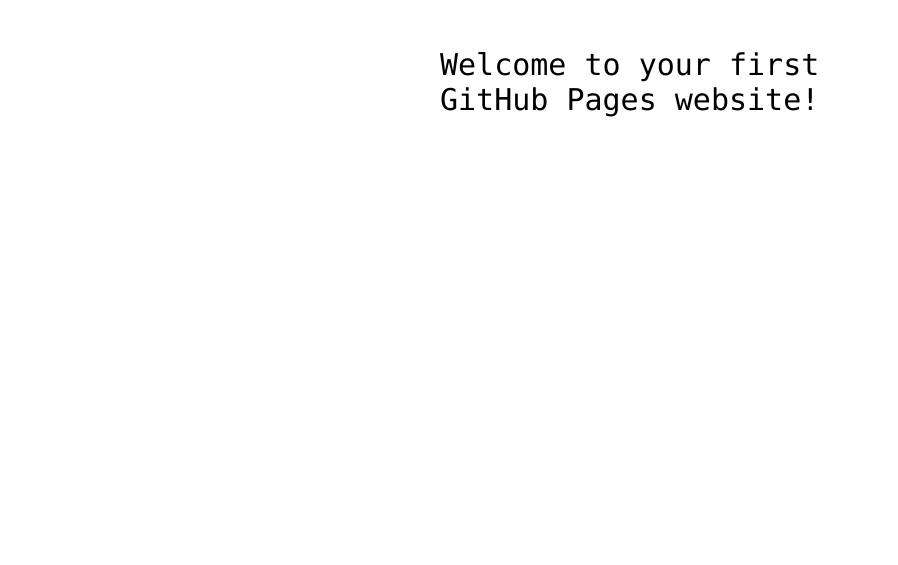
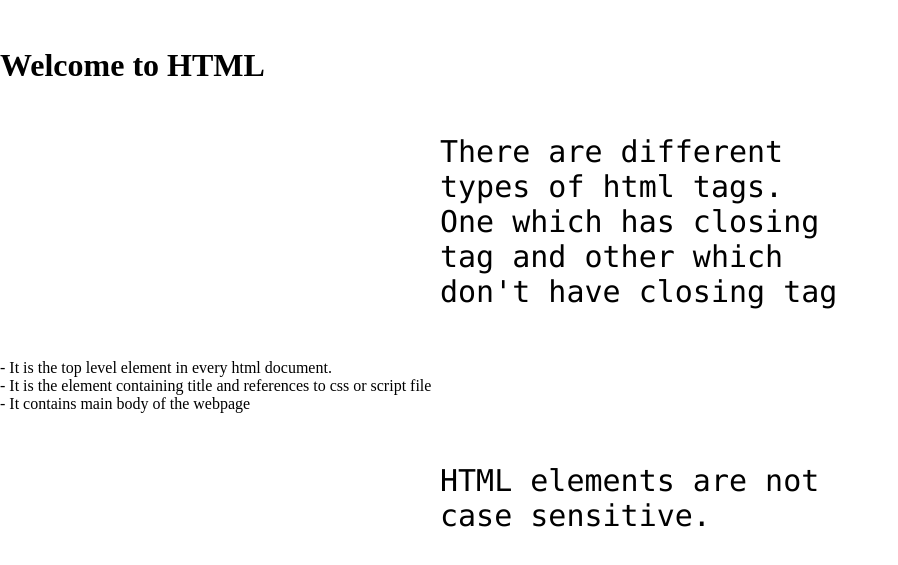
Before and after one commit to anandrajadarsh/hello-world, a plain HTML site: page index.html in a window 1280 px wide. Shown: the part 341-906 px from the top of the page, without its empty margins (0-898 px from the left). Before the commit the page ends 800 px from the top, so only its background shows below. Drawn offline with Linux system fonts and the light colour scheme.

Commit message:
Update index.html

```diff
--- a/index.html
+++ b/index.html
@@ -2,7 +2,6 @@
 
 <html>
 <head>
-  <meta http-equiv="Content-Type" content="text/html; charset=utf-8"/>
   <title>my-first-website</title>
   <LINK href="styles.css" rel="stylesheet" type="text/css">
 </head>
@@ -12,7 +11,13 @@
 <img src="https://octodex.github.com/images/daftpunktocat-thomas.gif" id="octocat" alt="octocat-gif" />
 
 <!-- Change this code here by copy and pasting your template on line 15 -->
-<p>Welcome to your first GitHub Pages website!</p>
-
+<h1>Welcome to HTML</h1>
+<p>There are different types of html tags. One which has closing tag and other which don't have closing tag</p>
+  <ul>
+    <li><HTML> - It is the top level element in every html document.</li>
+      <li><head> - It is the element containing title and references to css or script file</li>
+        <li><body> - It contains main body of the webpage</li>
+  </ul>
+  <p> HTML elements are not case sensitive.</p>
 </body>
 </html>
```
